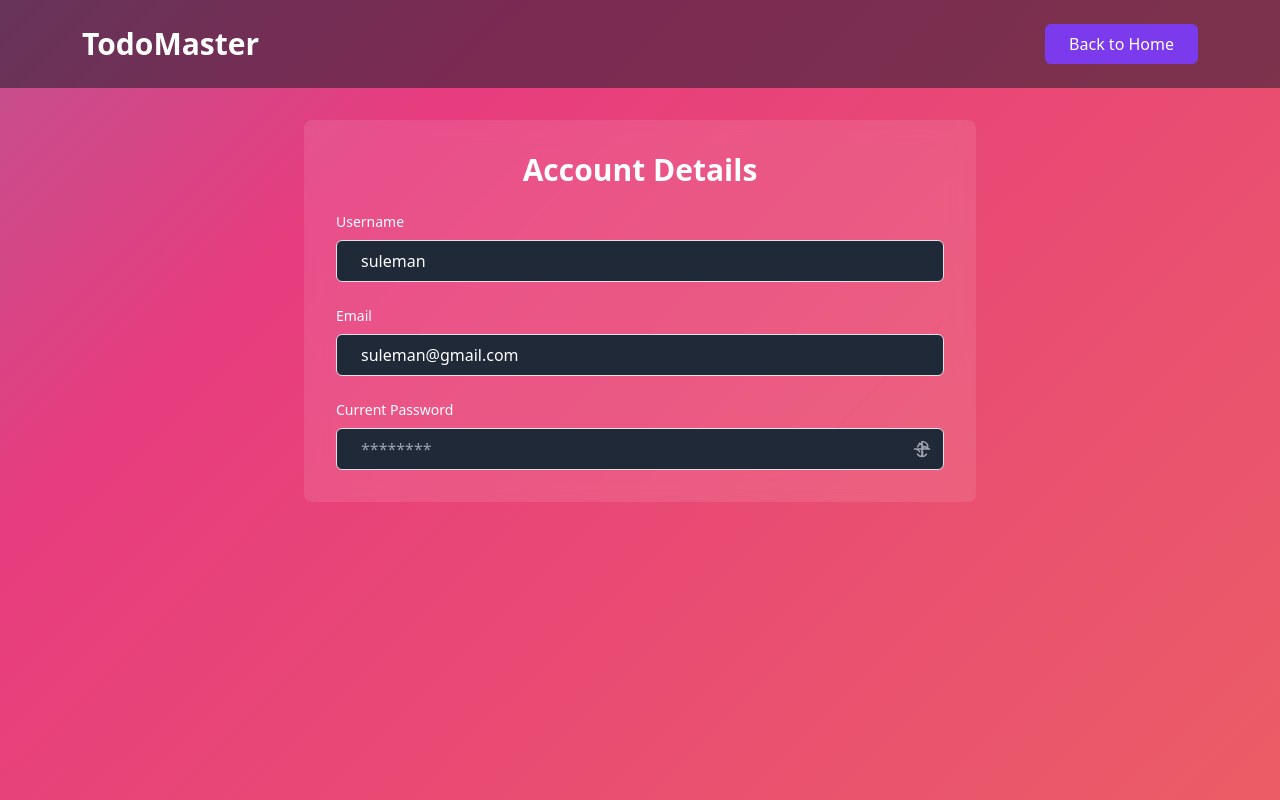
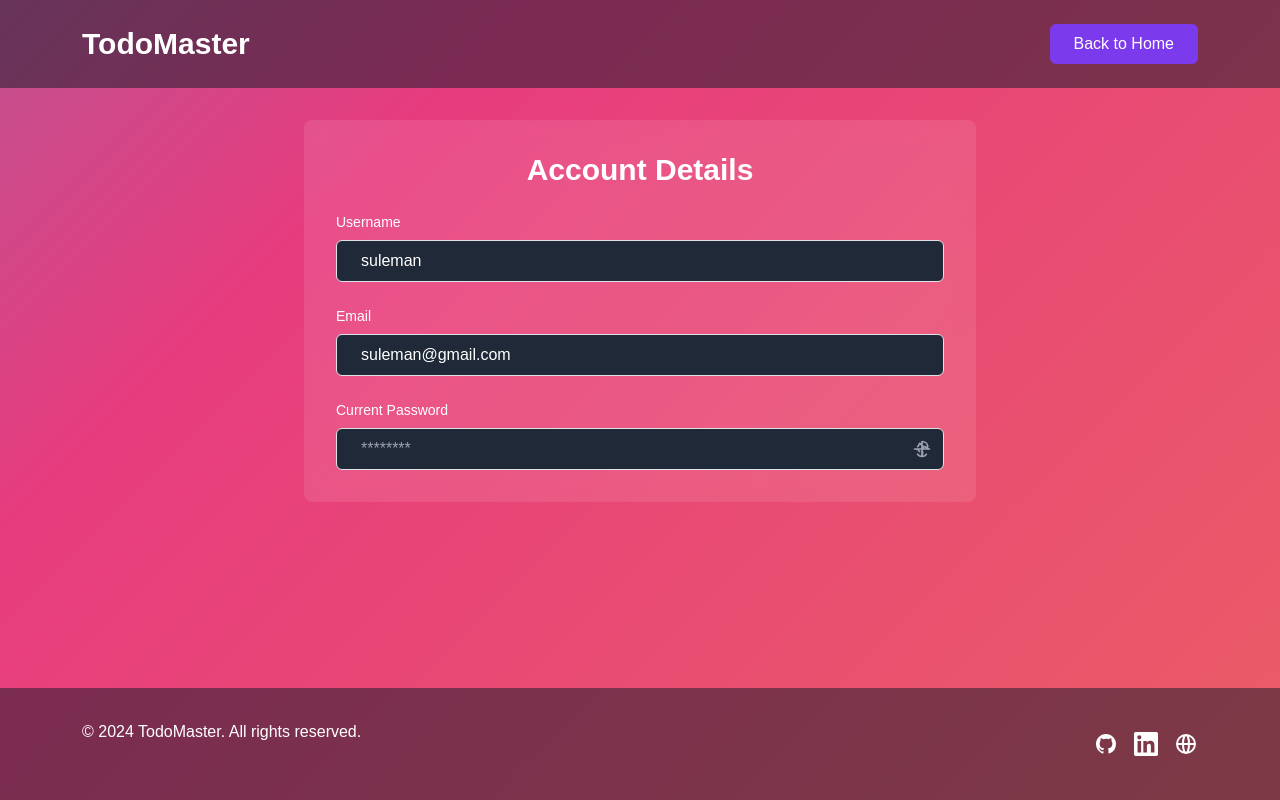
Before and after one commit to SulemanAwais/django-CRUD, a Django app: page /my_profile/ in a window 1280 px wide. Run offline with Django 5.2, Linux system fonts and the light colour scheme; a user stored in the database is signed in.

Commit message:
Update index.html

```diff
--- a/playground/templates/my_profile/index.html
+++ b/playground/templates/my_profile/index.html
@@ -7,6 +7,17 @@
     <link href="https://cdn.jsdelivr.net/npm/tailwindcss@2.2.19/dist/tailwind.min.css" rel="stylesheet">
     <link href="https://cdn.jsdelivr.net/npm/bootstrap@5.1.3/dist/css/bootstrap.min.css" rel="stylesheet">
     <style>
+        html, body {
+            height: 100%;
+            margin: 0;
+            display: flex;
+            flex-direction: column;
+        }
+        body {
+            font-family: 'Poppins', sans-serif;
+            display: flex;
+            flex-direction: column;
+        }
         .animated-bg {
             background: linear-gradient(-45deg, #ee7752, #e73c7e, #23a6d5, #23d5ab);
             background-size: 400% 400%;
@@ -20,6 +31,9 @@
         .content {
             background: rgba(255, 255, 255, 0.1);
             backdrop-filter: blur(10px);
+        }
+        main {
+            flex: 1;
         }
     </style>
 </head>
@@ -60,24 +74,32 @@
                         </button>
                     </div>
                 </div>
-<!--                <div class="flex justify-between">-->
-<!--                    <a href="landing.html"-->
-<!--                        class="py-2 px-4 bg-gray-600 hover:bg-gray-700 text-white font-bold rounded-md transition duration-300">-->
-<!--                        Back-->
-<!--                    </a>-->
-<!--                </div>-->
             </form>
         </div>
     </main>
-
-    <script src="https://cdn.jsdelivr.net/npm/bootstrap@5.1.3/dist/js/bootstrap.bundle.min.js"></script>
-    <script>
-        document.getElementById('togglePassword').addEventListener('click', function () {
-            const passwordField = document.getElementById('currentPassword');
-            const type = passwordField.type === 'password' ? 'text' : 'password';
-            passwordField.type = type;
-            this.classList.toggle('text-gray-600');
-        });
-    </script>
+    <footer class="bg-gray-900 bg-opacity-50 py-8 mt-12">
+        <div class="container mx-auto px-6">
+            <div class="flex flex-col md:flex-row justify-between items-center">
+                <p class="text-white mb-4 md:mb-0">&copy; 2024 TodoMaster. All rights reserved.</p>
+                <div class="flex space-x-4">
+                    <a href="https://github.com/SulemanAwais" target="_blank" rel="noopener noreferrer" class="text-white hover:text-purple-400 transition-colors duration-300">
+                        <svg class="w-6 h-6" fill="currentColor" viewBox="0 0 24 24" aria-hidden="true">
+                            <path fill-rule="evenodd" d="M12 2C6.477 2 2 6.484 2 12.017c0 4.425 2.865 8.18 6.839 9.504.5.092.682-.217.682-.483 0-.237-.008-.868-.013-1.703-2.782.605-3.369-1.343-3.369-1.343-.454-1.158-1.11-1.466-1.11-1.466-.908-.62.069-.608.069-.608 1.003.07 1.531 1.032 1.531 1.032.892 1.53 2.341 1.088 2.91.832.092-.647.35-1.088.636-1.338-2.22-.253-4.555-1.113-4.555-4.951 0-1.093.39-1.988 1.029-2.688-.103-.253-.446-1.272.098-2.65 0 0 .84-.27 2.75 1.026A9.564 9.564 0 0112 6.844c.85.004 1.705.115 2.504.337 1.909-1.296 2.747-1.027 2.747-1.027.546 1.379.202 2.398.1 2.651.64.7 1.028 1.595 1.028 2.688 0 3.848-2.339 4.695-4.566 4.943.359.309.678.92.678 1.855 0 1.338-.012 2.419-.012 2.747 0 .268.18.58.688.482A10.019 10.019 0 0022 12.017C22 6.484 17.522 2 12 2z" clip-rule="evenodd" />
+                        </svg>
+                    </a>
+                    <a href="https://linkedin.com/in/sulemanawais" target="_blank" rel="noopener noreferrer" class="text-white hover:text-purple-400 transition-colors duration-300">
+                    <svg class="w-6 h-6" fill="currentColor" viewBox="0 0 24 24" aria-hidden="true">
+                        <path fill-rule="evenodd" d="M20.447 20.452h-3.554v-5.569c0-1.328-.027-3.037-1.852-3.037-1.853 0-2.136 1.445-2.136 2.939v5.667H9.351V9h3.414v1.561h.046c.477-.9 1.637-1.85 3.37-1.85 3.601 0 4.267 2.37 4.267 5.455v6.286zM5.337 7.433c-1.144 0-2.063-.926-2.063-2.065 0-1.138.92-2.063 2.063-2.063 1.14 0 2.064.925 2.064 2.063 0 1.139-.925 2.065-2.064 2.065zm1.782 13.019H3.555V9h3.564v11.452zM22.225 0H1.771C.792 0 0 .774 0 1.729v20.542C0 23.227.792 24 1.771 24h20.451C23.2 24 24 23.227 24 22.271V1.729C24 .774 23.2 0 22.222 0h.003z" clip-rule="evenodd" />
+                    </svg>
+                </a>
+                    <a href="https://https://sulemanawais0.pythonanywhere.com" target="_blank" rel="noopener noreferrer" class="text-white hover:text-purple-400 transition-colors duration-300">
+                    <svg class="w-6 h-6" fill="none" stroke="currentColor" viewBox="0 0 24 24" xmlns="http://www.w3.org/2000/svg">
+                        <path stroke-linecap="round" stroke-linejoin="round" stroke-width="2" d="M21 12a9 9 0 01-9 9m9-9a9 9 0 00-9-9m9 9H3m9 9a9 9 0 01-9-9m9 9c1.657 0 3-4.03 3-9s-1.343-9-3-9m0 18c-1.657 0-3-4.03-3-9s1.343-9 3-9m-9 9a9 9 0 019-9"></path>
+                    </svg>
+                </a>
+                </div>
+            </div>
+        </div>
+    </footer>
 </body>
 </html>
```
